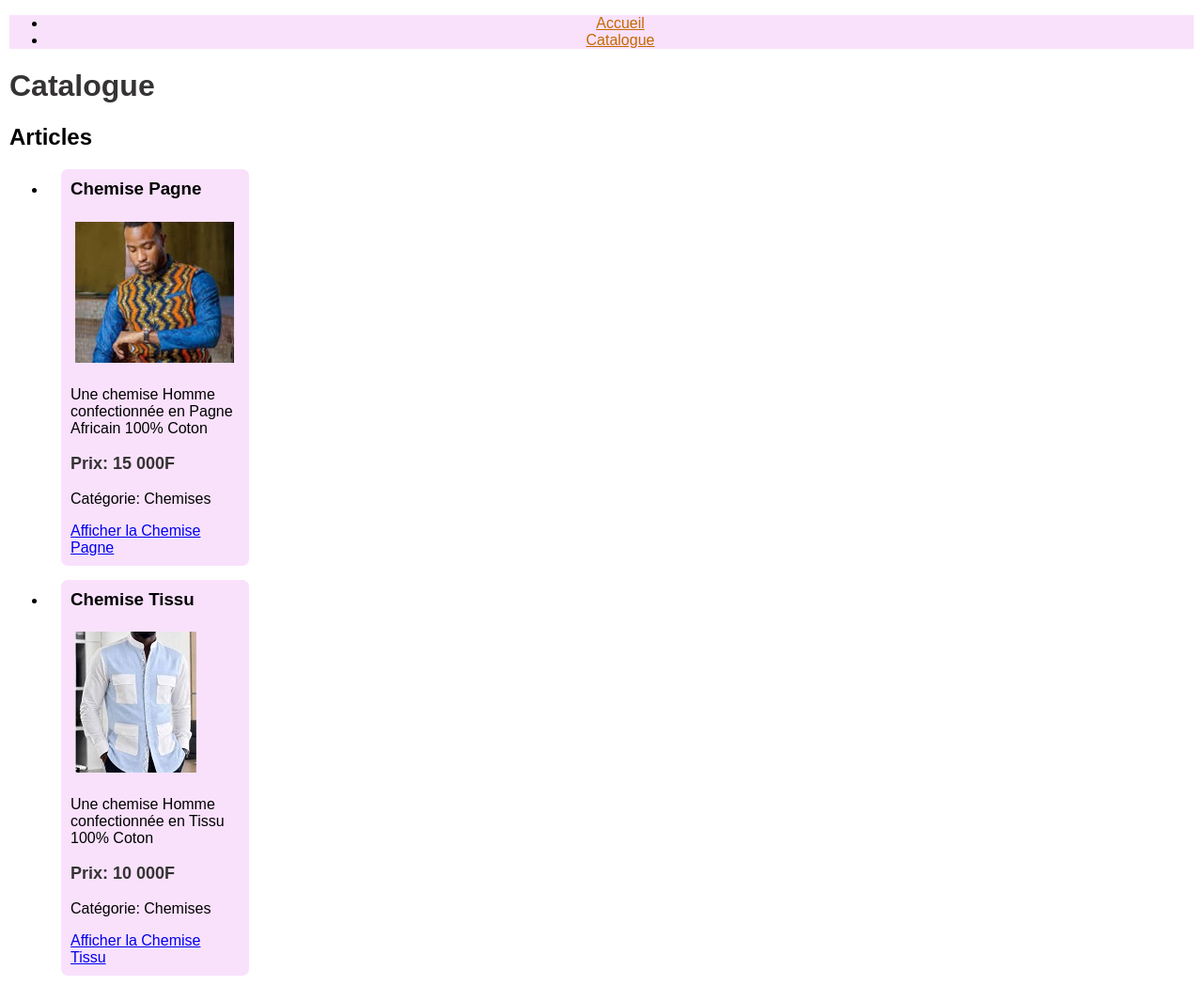
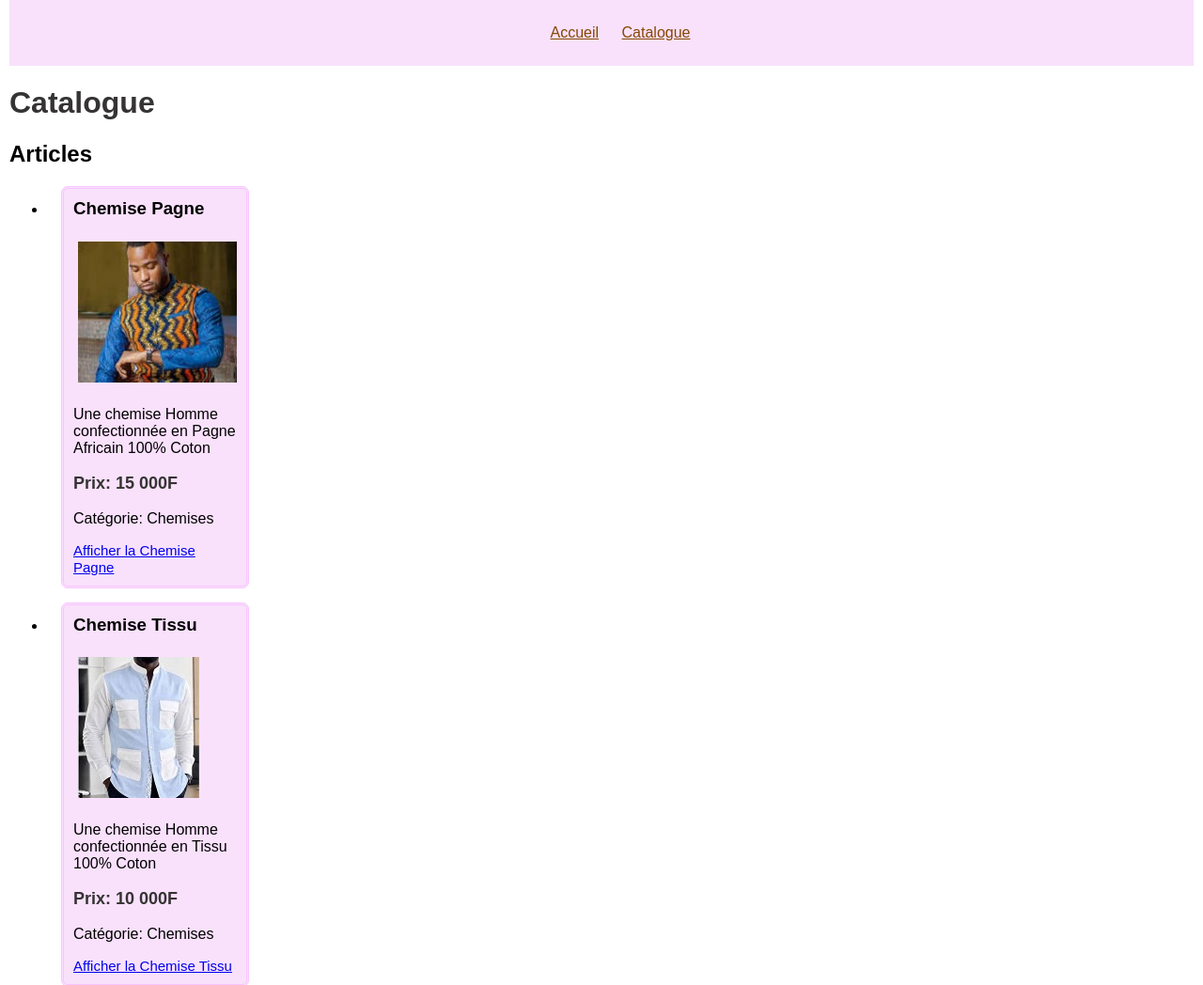
Before and after one commit to FLazDev/boutique-web, a plain HTML site: page catalogue.html in a window 1280 px wide. Shown: the top 1048 px of the page at 94% size. Drawn offline with Linux system fonts and the light colour scheme.

Commit message:
Correction du css et mise à jour du style

```diff
--- a/catalogue.html
+++ b/catalogue.html
@@ -13,10 +13,10 @@
     <nav>
       <ul>
         <li>
-          <a href="./index.html">Accueil</a>
+          <a class="lien-actif" href="./index.html">Accueil</a>
         </li>
         <li>
-          <a href="./catalogue.html">Catalogue</a>
+          <a class="lien-actif" href="./catalogue.html">Catalogue</a>
         </li>
       </ul>
     </nav>
@@ -80,11 +80,11 @@
         <li>
           <article class="carte-produit">
             <h3>Pantalon Jean</h3>
-            <img src="./images/pant-tissu.jpg" alt="Un Pantalon cousu en etoffe Jean">
+            <img src="./images/pant-jean.jpg" alt="Un Pantalon cousu en etoffe Jean">
             <p>Un Pantalon Homme confectionnée en Jean 75% Coton</p>
             <p class="prix">Prix: 18 000F</p>
             <p>Catégorie: Pantalons</p>
-            <a href="./images/pant-tissu.jpg">Afficher le Pantalon Jean</a>
+            <a href="./images/pant-jean.jpg">Afficher le Pantalon Jean</a>
           </article>
         </li>
       </ul>
--- a/css/styles.css
+++ b/css/styles.css
@@ -1,32 +1,36 @@
-html{
-  margin: 0;
-  padding: 0;
+*{
+   box-sizing: border-box;
 }
 body{
   font-family: "Arial", "Helvetica Neue", Helvetica, sans-serif;
   color: rgb(0, 0, 0);
-  margin: 0 10px 0 10px ;
+  margin: 0 10px;
   padding: 0;
 }
 h1{
   color: rgb(53, 51, 51);
 }
 .carte-produit{
-  box-sizing: border-box;
   width: 200px;
   padding: 10px;
   margin: 15px;
   background-color: rgb(249, 225, 252);
+  border: 3px double #f8c5ff;
   border-radius: 7px;
 }
 .carte-produit h3{
   margin-top: 0;
 }
+.carte-produit a{
+  font-size: 15px;
+}
 .carte-produit img{
+  max-width :169px;
+  height: 150px;
   margin: 5px;
 }
 .lien-actif, nav a {
-  color: rgb(197, 105, 0);
+  color: rgb(133, 71, 0);
 }
 .prix{
   color: rgb(53, 51, 51);
@@ -34,11 +38,16 @@ h1{
   font-weight: bold;
 }
 .header{
+  padding: 10px;
   background-color: rgb(249, 225, 252);
   text-align: center;
 }
+.header ul li{
+  display: inline;
+  padding: 0 10px;
+}
 .footer{
-  height: 50px;
+  padding: 10px;
   background-color: rgb(249, 225, 252);
   text-align: center;
 }
```
Also changed, not shown: index.html (+5 -5 lines).
